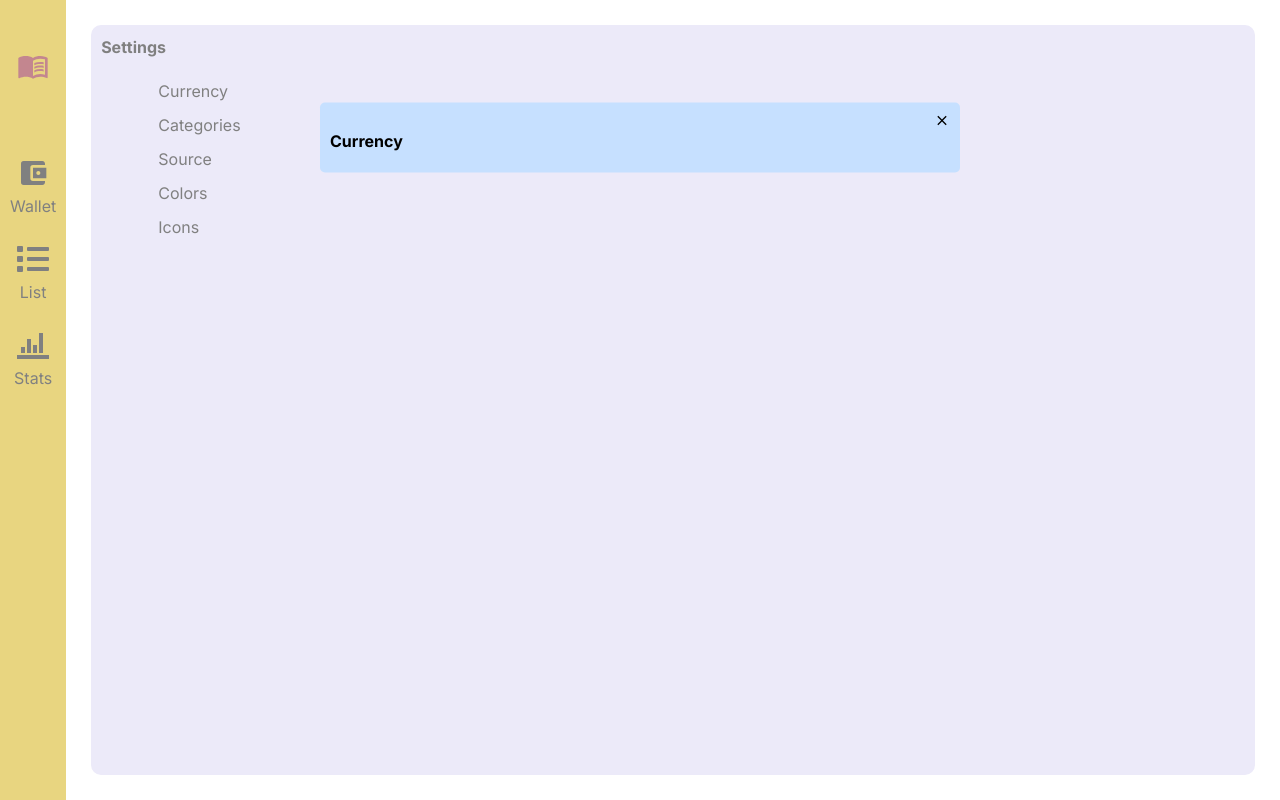
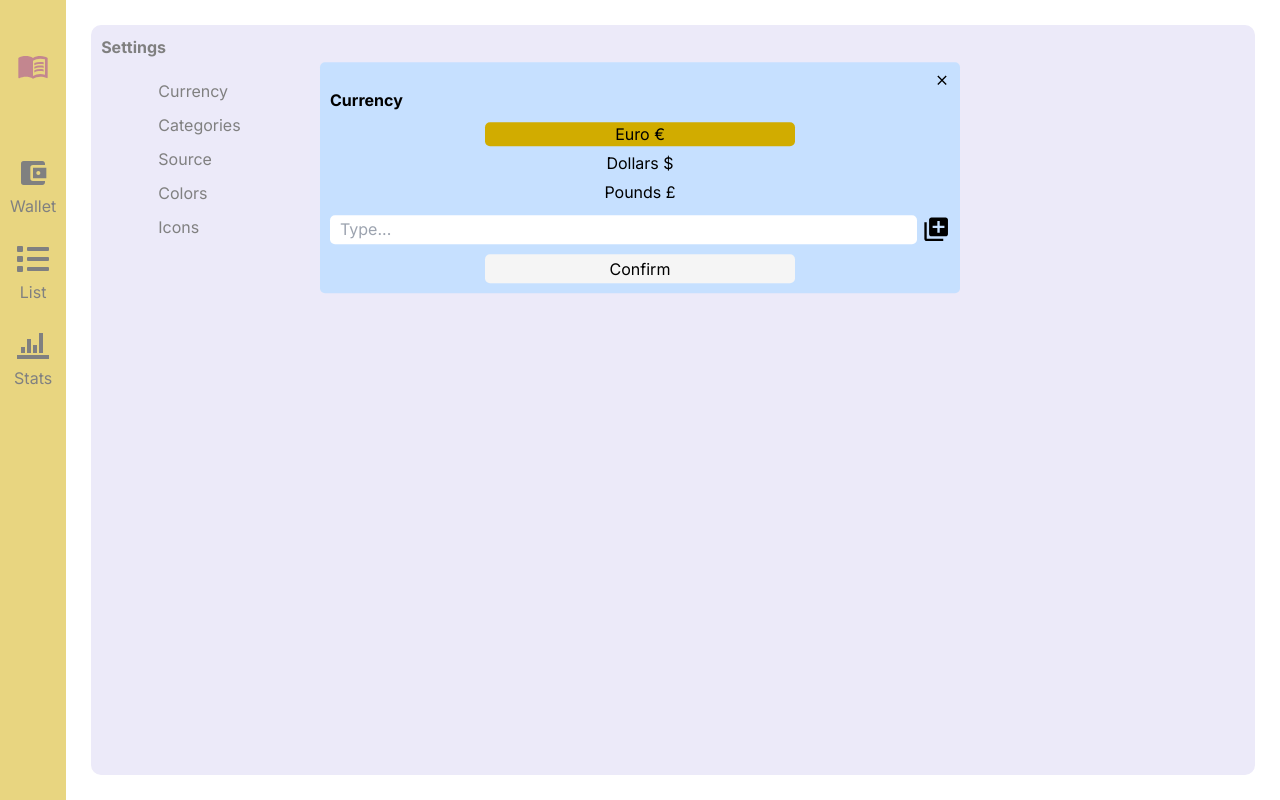
Before and after one commit to eimuciu/cash-tracker, a Next.js app: page /settings in a window 1280 px wide. Both pictures are taken after a click on the element "Currency". Built offline with nearby package versions, Linux system fonts and the light colour scheme.

Commit message:
Creating Currency and Categories settings

```diff
--- a/src/app/components/modal/index.tsx
+++ b/src/app/components/modal/index.tsx
@@ -33,7 +33,7 @@ export default function Modal({
       >
         <IoMdClose className="self-end cursor-pointer" onClick={closeModal} />
         <p className="font-bold mb-[10px]">{header}</p>
-        {children}
+        <div className='flex justify-center flex-col items-center'>{children}</div>
       </div>
     </section>
   );
--- /dev/null
+++ b/src/app/components/pages/settings/categoriesSetting/index.tsx
@@ -0,0 +1,35 @@
+import { MdLibraryAdd } from 'react-icons/md';
+import { FaTrashAlt } from 'react-icons/fa';
+
+{
+  /* AWAITING DATA */
+}
+const settingData = ['Food', 'Car', 'Sport', 'Clothes', 'Rent', 'Holiday'];
+
+export default function CategoriesSetting() {
+  return (
+    <div className="flex flex-col items-center w-[100%] gap-[10px]">
+      <div className="w-[50%] flex flex-col gap-[5px]">
+        {settingData.map((x) => (
+          <div
+            key={x}
+            className={'text-center rounded-[5px] flex justify-between'}
+          >
+            {x}
+            <FaTrashAlt className="cursor-pointer" />
+          </div>
+        ))}
+      </div>
+      <div className="w-[100%] flex gap-[5px] items-center">
+        <input
+          className="w-[100%] rounded-[5px] py-[2.5px] px-[10px] outline-none"
+          placeholder="Type..."
+        />
+        <MdLibraryAdd className="h-[30px] w-[30px] color-[red] cursor-pointer" />
+      </div>
+      <div className="w-[50%] bg-[#F5F5F5] text-center rounded-[5px] py-[2.5px]">
+        <button>Confirm</button>
+      </div>
+    </div>
+  );
+}
--- /dev/null
+++ b/src/app/components/pages/settings/currencySetting/index.tsx
@@ -0,0 +1,49 @@
+import { useState } from 'react';
+import { colorPalette } from '@/utils/themeUnits';
+import { MdLibraryAdd } from 'react-icons/md';
+
+{
+  /* AWAITING DATA */
+}
+const settingData = [
+  { currency: 'Euro €' },
+  { currency: 'Dollars $' },
+  { currency: 'Pounds £' },
+];
+
+export default function CurrencySetting() {
+  const [activeCurrency, setActiveCurrency] = useState<string>(
+    settingData[0].currency,
+  );
+  return (
+    <div className="flex flex-col items-center w-[100%] gap-[10px]">
+      <div className="w-[50%] flex flex-col gap-[5px]">
+        {settingData.map((x) => (
+          <div
+            key={x.currency}
+            className={
+              'text-center rounded-[5px] cursor-pointer' +
+              ' ' +
+              `bg-[${x.currency == activeCurrency && colorPalette.gingered}]`
+            }
+            onClick={() => {
+              setActiveCurrency(x.currency);
+            }}
+          >
+            {x.currency}
+          </div>
+        ))}
+      </div>
+      <div className="w-[100%] flex gap-[5px] items-center">
+        <input
+          className="w-[100%] rounded-[5px] py-[2.5px] px-[10px] outline-none"
+          placeholder="Type..."
+        />
+        <MdLibraryAdd className="h-[30px] w-[30px] color-[red] cursor-pointer" />
+      </div>
+      <div className="w-[50%] bg-[#F5F5F5] text-center rounded-[5px] py-[2.5px]">
+        <button>Confirm</button>
+      </div>
+    </div>
+  );
+}
--- a/src/app/components/pages/settings/index.tsx
+++ b/src/app/components/pages/settings/index.tsx
@@ -2,6 +2,8 @@
 import { colorPalette } from '@/utils/themeUnits';
 import Modal from '../../modal';
 import useModal from '../../modal/useModal';
+import CurrencySetting from './currencySetting';
+import CategoriesSetting from './categoriesSetting';
 
 const commonStyles = 'cursor-pointer';
 
@@ -16,7 +18,8 @@ export default function SettingsPage() {
         showModal={showModal}
         closeModal={handleCloseModal}
       >
-        <div></div>
+        {settingName == 'Currency' && <CurrencySetting />}
+        {settingName == 'Categories' && <CategoriesSetting />}
       </Modal>
       <section
         className={
--- a/src/utils/themeUnits.ts
+++ b/src/utils/themeUnits.ts
@@ -9,7 +9,7 @@ export const screenBreakpoints = {
 
 export const colorPalette = {
   greened: '#91F5AD',
-  gingered: '#d1ac00',
+  gingered: '#D1AC00',
   reded: '#880D1E',
   violeted: '#D8D4F2',
   greyed: '#F5F5F5',
```
